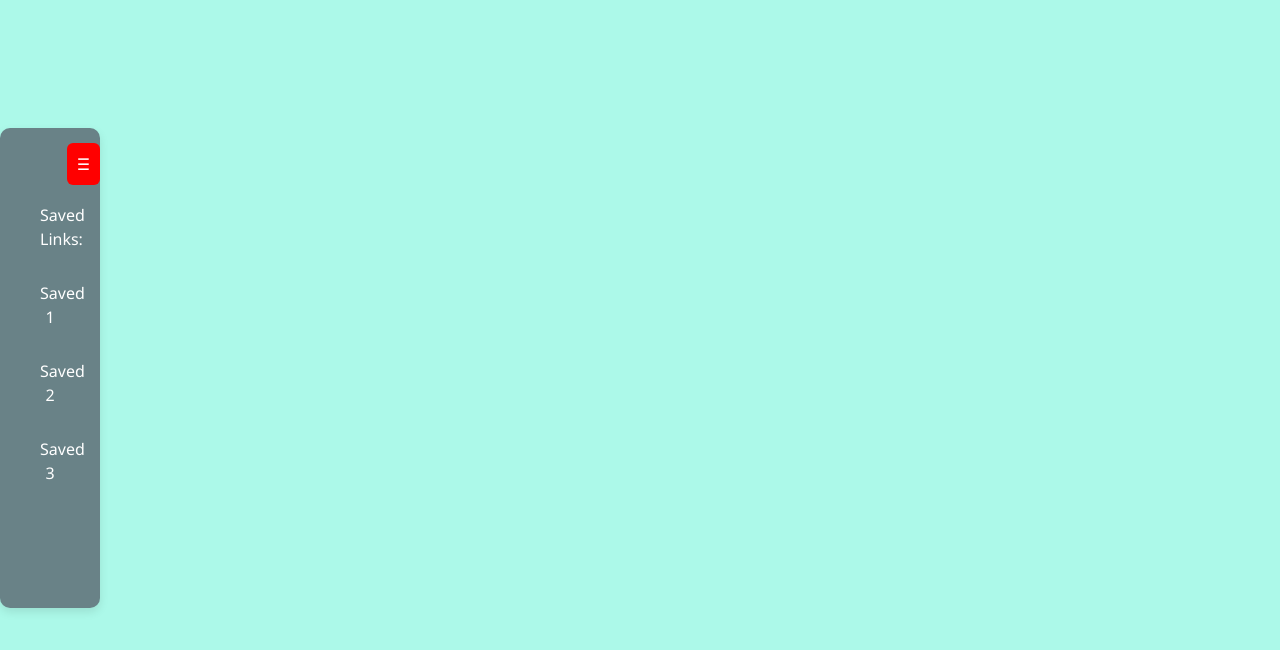
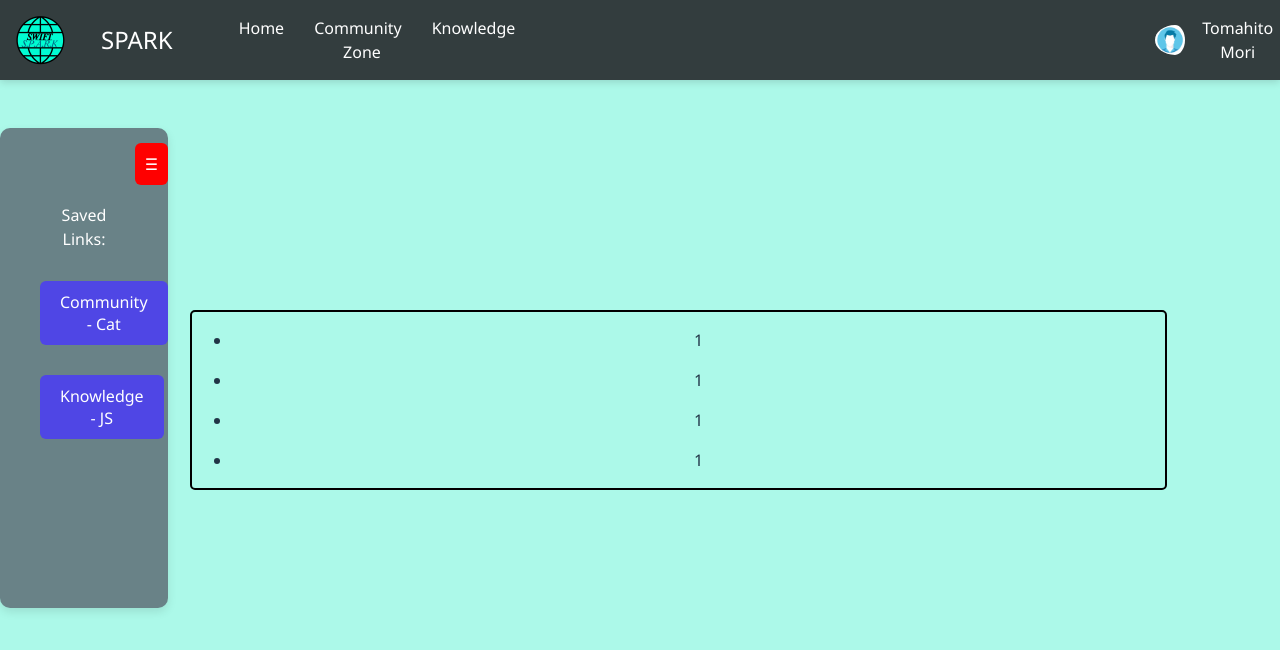
Before and after one commit to BeanWritesSomeCode/Swift-Hackathon-2025, a React (Vite) app in the folder my-app/: page /knowledge/js in a window 1280 px wide. Shown: the top 650 px of the page. Built offline with nearby package versions, Linux system fonts and the light colour scheme.

Commit message:
Did some stuff

```diff
--- a/my-app/src/App.jsx
+++ b/my-app/src/App.jsx
@@ -8,6 +8,7 @@ import { Routes, Router, Route } from 'react-router-dom'
 import Cat from './components/cat'
 import Sidebar from './components/Sidebar'
 import './css/sidebar.css'
+import JSPage from './components/JSPage'
 
 function App() {
   const [count, setCount] = useState(0)
@@ -22,9 +23,12 @@ function App() {
               <Route index element={<Community />} />
               <Route path="cat" element={<Cat />} />
             </Route>
+            <Route path="knowledge">
+                <Route index element={<JSPage />} />
+                <Route path="js" element={<JSPage />} />
+            </Route>
         </Route>
       </Routes>
-
     </>
   )
 }
--- a/my-app/src/components/Header.jsx
+++ b/my-app/src/components/Header.jsx
@@ -12,7 +12,6 @@ export function Header() {
                 <a href="/">Home</a>
                 <a href="/community">Community</a>
                 <a href="/knowledge">Knowledge Zone</a>
-                <a href="/personal">Personalized Updates</a>
         </nav>
          <img src={avatar} alt="Avatar" className="avatar"/>
         <p className="userName">Tomahito Mori</p>
--- /dev/null
+++ b/my-app/src/components/JSPage.jsx
@@ -0,0 +1,19 @@
+import MainContainer from './Main-Container'
+import App from "@/App.jsx";
+import '../css/jspage.css'
+function JSPage() {
+    return (
+        <>
+            <div className="forum-container">
+                <ul>
+                    <li><div><p>1</p></div></li>
+                    <li><div><p>1</p></div></li>
+                    <li><div><p>1</p></div></li>
+                    <li><div><p>1</p></div></li>
+                </ul>
+            </div>
+        </>
+    )
+}
+
+export default JSPage
--- a/my-app/src/components/Sidebar.jsx
+++ b/my-app/src/components/Sidebar.jsx
@@ -1,13 +1,12 @@
-
+import { Link } from 'react-router-dom'
 const Sidebar = ({ isOpen, toggle }) => {
   return (
     <div className={`sidebar ${isOpen ? 'open' : 'closed'}`}>
       <button className="toggle-btn" onClick={toggle}>☰</button>
       <ul className="sidebar-links">
         <li>Saved Links:</li>
-        <li><a href="#">Saved 1</a></li>
-        <li><a href="#">Saved 2</a></li>
-        <li><a href="#">Saved 3</a></li>
+          <li><Link to='/community/cat'><button>Community - Cat</button></Link></li>
+        <li><Link to='/knowledge/js'><button>Knowledge - JS</button></Link></li>
       </ul>
     </div>
   );
--- a/my-app/src/components/community.jsx
+++ b/my-app/src/components/community.jsx
@@ -9,7 +9,7 @@ import wit from "@/assets/WIT.png"
 function Community() {
     return (
         <>
-        <div className="main-container community-post-container">
+        <div className="main-container">
             <div className="grid-container">
                 <div className="grid-item">
                     <div className="comm-item-img">
--- /dev/null
+++ b/my-app/src/css/jspage.css
@@ -0,0 +1,10 @@
+.forum-container {
+    position: relative;
+    border-color: black;
+    border-width: 2px;
+    border-style: solid;
+    border-radius: 5px;
+    height: 80%;
+    width: 80%;
+    margin-left: 13%;
+}
--- a/my-app/src/css/sidebar.css
+++ b/my-app/src/css/sidebar.css
@@ -5,7 +5,7 @@
   color: white;
   border-radius: 10px;
   margin-top: 10%;
-  width: 220px;
+  width: 10%;
   height: 50%;
   transition: width 0.3s ease;
   position: fixed;
@@ -18,8 +18,12 @@
 }
 
 .sidebar.closed {
-  width: 60px;
+  width: 10%;
 }
+.sidebar.open {
+    width: 10%;
+}
+
 
 .sidebar .toggle-btn {
   position: absolute;
--- a/my-app/src/styles.css
+++ b/my-app/src/styles.css
@@ -23,6 +23,7 @@ body {
     box-shadow: 0 8px 20px rgba(0, 0, 0, 0.2);
     text-align: center;
     height: 70vh;
+    margin-left: 10%;
     transition: all 0.3s ease;
 }
 
```
